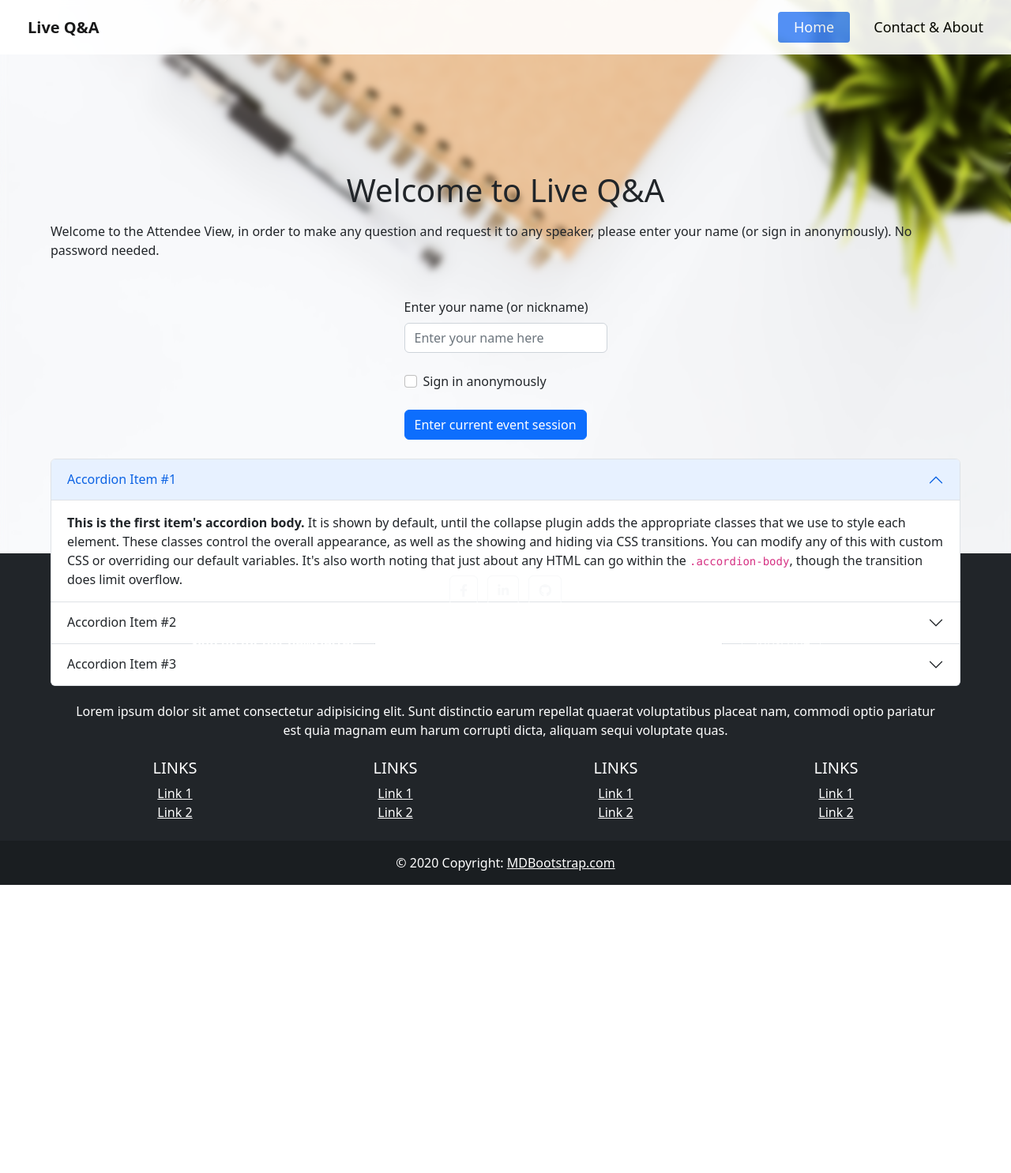
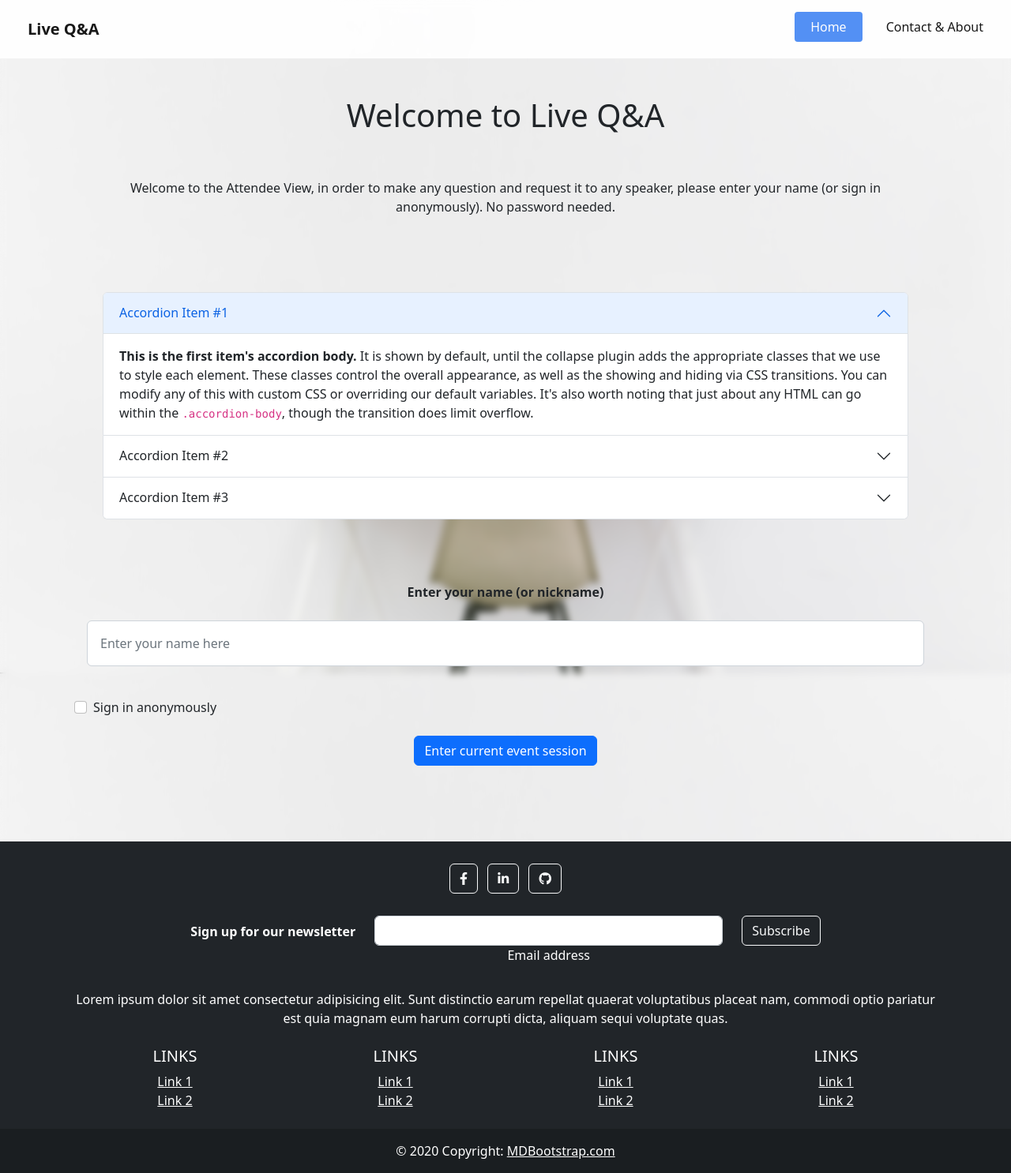
Before and after one commit to baokhanh1701/QAFrame-main, a PHP site: page /AttendeeLogin/1AttendeeLogIn.html in a window 1280 px wide. Shown: the whole page at 79% size. Before the commit the page ends 1121 px from the top, so only its background shows below. Run offline with PHP 8.4, Linux system fonts and the light colour scheme; some libraries are stand-ins or nearby versions.

Commit message:
i'm tired

```diff
--- a/AttendeeLogin/1AttendeeLogIn.html
+++ b/AttendeeLogin/1AttendeeLogIn.html
@@ -22,34 +22,101 @@
     <div class="header">
         <a href="#default" class="logo">Live Q&A</a>
         <div class="header-right">
-            <a class="active" href="#home">Home</a>
+            <a class="active" href="../index.html">Home</a>
             <a href="#about"> Contact & About</a>
         </div>
     </div>
     <div class="body">
-        <div class="logIn" id="home">
+        <div class="container justify-content-center" id="home">
             <br>
             <br>
-            <h1 class="headerContent">Welcome to Live Q&A</h1>
-            <div class="content">
+            <h1 class="headerContent text-center">Welcome to Live Q&A</h1>
+            <div class="content text-center p-5">
                 Welcome to the Attendee View, in order to make any question and request it to any speaker, please enter
                 your name (or sign in anonymously). No password needed.
             </div>
-            <form>
-                <div class="mb-4">
-                    <label for="name" class="form-label">Enter your name (or nickname)</label>
-                    <input type="text" class="form-control" id="nameInput" aria-describedby="emailHelp"
+            <div class="accordion m-5" id="accordionPanelsStayOpenExample">
+                <div class="accordion-item">
+                    <h2 class="accordion-header" id="panelsStayOpen-headingOne">
+                        <button class="accordion-button" type="button" data-bs-toggle="collapse"
+                            data-bs-target="#panelsStayOpen-collapseOne" aria-expanded="true"
+                            aria-controls="panelsStayOpen-collapseOne">
+                            Accordion Item #1
+                        </button>
+                    </h2>
+                    <div id="panelsStayOpen-collapseOne" class="accordion-collapse collapse show"
+                        aria-labelledby="panelsStayOpen-headingOne">
+                        <div class="accordion-body">
+                            <strong>This is the first item's accordion body.</strong> It is shown by default, until the
+                            collapse plugin adds the appropriate classes that we use to style each element. These
+                            classes control the overall appearance, as well as the showing and hiding via CSS
+                            transitions. You can modify any of this with custom CSS or overriding our default variables.
+                            It's also worth noting that just about any HTML can go within the
+                            <code>.accordion-body</code>, though the transition does limit overflow.
+                        </div>
+                    </div>
+                </div>
+                <div class="accordion-item">
+                    <h2 class="accordion-header" id="panelsStayOpen-headingTwo">
+                        <button class="accordion-button collapsed" type="button" data-bs-toggle="collapse"
+                            data-bs-target="#panelsStayOpen-collapseTwo" aria-expanded="false"
+                            aria-controls="panelsStayOpen-collapseTwo">
+                            Accordion Item #2
+                        </button>
+                    </h2>
+                    <div id="panelsStayOpen-collapseTwo" class="accordion-collapse collapse"
+                        aria-labelledby="panelsStayOpen-headingTwo">
+                        <div class="accordion-body">
+                            <strong>This is the second item's accordion body.</strong> It is hidden by default, until
+                            the collapse plugin adds the appropriate classes that we use to style each element. These
+                            classes control the overall appearance, as well as the showing and hiding via CSS
+                            transitions. You can modify any of this with custom CSS or overriding our default variables.
+                            It's also worth noting that just about any HTML can go within the
+                            <code>.accordion-body</code>, though the transition does limit overflow.
+                        </div>
+                    </div>
+                </div>
+                <div class="accordion-item">
+                    <h2 class="accordion-header" id="panelsStayOpen-headingThree">
+                        <button class="accordion-button collapsed" type="button" data-bs-toggle="collapse"
+                            data-bs-target="#panelsStayOpen-collapseThree" aria-expanded="false"
+                            aria-controls="panelsStayOpen-collapseThree">
+                            Accordion Item #3
+                        </button>
+                    </h2>
+                    <div id="panelsStayOpen-collapseThree" class="accordion-collapse collapse"
+                        aria-labelledby="panelsStayOpen-headingThree">
+                        <div class="accordion-body">
+                            <strong>This is the third item's accordion body.</strong> It is hidden by default, until the
+                            collapse plugin adds the appropriate classes that we use to style each element. These
+                            classes control the overall appearance, as well as the showing and hiding via CSS
+                            transitions. You can modify any of this with custom CSS or overriding our default variables.
+                            It's also worth noting that just about any HTML can go within the
+                            <code>.accordion-body</code>, though the transition does limit overflow.
+                        </div>
+                    </div>
+                </div>
+            </div>
+            <form class="container justify-content-center">
+                <div class="mb-4 p-3 text-center justify-content-center align-items-center">
+                    <label for="name" class="form-label p-3"><strong>Enter your name (or nickname)</strong></label>
+                    <input type="text" class="form-control p-3" id="nameInput" aria-describedby="emailHelp"
                         placeholder="Enter your name here">
                 </div>
-                <div class="mb-4 form-check">
+                <div class="mb-4 form-check container">
                     <input type="checkbox" class="form-check-input" id="exampleCheck1">
                     <label class="form-check-label" for="exampleCheck1"> Sign in anonymously </label>
                 </div>
-                <button type="submit" class="btn btn-primary">Enter current event session</button>
+                <div class="text-center justify-content-center align-items-center">
+                    <a type="button" href="./AttendeeQuestion/1AttendeeQuestion.html" class="btn btn-primary justify-content-center">Enter current event
+                        session</a>
+                </div>
+
             </form>
             <!-- -------------------- -->
             <br>
-            <div class="accordion" id="accordionExample">
+
+            <!-- <div class="accordion" id="accordionExample">
                 <div class="accordion-item">
                     <h2 class="accordion-header" id="headingOne">
                         <button class="accordion-button" type="button" data-bs-toggle="collapse"
@@ -107,15 +174,13 @@
                         </div>
                     </div>
                 </div>
-            </div>
+            </div> -->
         </div>
     </div>
     <!-- Footer -->
     <br>
     <br>
     <br>
-</body>
-
     <footer class="bg-dark text-center text-white" id="about">
         <!-- Grid container -->
         <div class="container p-4">
@@ -130,7 +195,8 @@
                         class="fab fa-linkedin-in"></i></a>
 
                 <!-- Github -->
-            <a class="btn btn-outline-light btn-floating m-1" href="#!" role="button"><i class="fab fa-github"></i></a>
+                <a class="btn btn-outline-light btn-floating m-1" href="#!" role="button"><i
+                        class="fab fa-github"></i></a>
             </section>
             <!-- Section: Social media -->
 
@@ -258,4 +324,8 @@
         </div>
         <!-- Copyright -->
     </footer>
+
+</body>
+
+
 </html>
--- a/AttendeeLogin/1AttendeeLogin.css
+++ b/AttendeeLogin/1AttendeeLogin.css
@@ -1,6 +1,6 @@
 body {
     margin: 0;
-    background-image: url("./img/pexels-tirachard-kumtanom-733852.jpg");
+    background-image: url("./img/pexels-pixabay-509922.jpg");
     background-repeat: no-repeat;
     background-attachment: fixed;
     background-size: cover;
@@ -24,9 +24,7 @@ body {
     text-align: center;
     padding: 7px 20px 7px 20px;
     text-decoration: none;
-    font-size: 18px;
-    line-height: 25px;
-    border-radius: 4px
+    border-radius: 4px;
 }
 
 /* Style the logo link (notice that we set the same value of line-height and font-size to prevent the header to increase when the font gets bigger */
@@ -64,157 +62,3 @@ body {
         float: none;
     }
 }
-
-.body {
-    width: 100vw;
-    height: 70vh;
-    background-size: 100%;
-    display: flex;
-    justify-content: center;
-    align-items: center;
-}
-
-.body .logIn {
-    width: 90vw;
-    height: 60vh;
-    display: flex;
-    flex-direction: column;
-    justify-content: flex-start;
-    align-items: center;
-}
-
-.body .logIn .headerContent {
-    font-size: 2.5rem;
-    margin: 1.5em 0 1rem 0;
-}
-
-.body .logIn .content {
-    display: flex;
-    margin: 0 0 3rem 0;
-    align-self: center;
-}
-
-.body .logIn .form {
-    display: flex;
-    flex-direction: column;
-    justify-content: center;
-    align-items: center;
-}
-
-.body .logIn .form .inp {
-    display: flex;
-    justify-content: flex-start;
-    align-items: center;
-    position: relative;
-    margin-bottom: 1rem;
-}
-
-.body .logIn .form .inp>input {
-    padding-left: 2rem;
-    /* margin-left:1rem; */
-    width: 15rem;
-    height: 3rem;
-    border: none;
-    border-radius: 6px;
-    box-shadow: 5px 5px 5px rgb(179, 179, 179);
-}
-
-.body .logIn .form .inp>input:focus {
-    outline: none;
-}
-
-.body .logIn .form .inp>i {
-    color: rgb(102, 102, 102);
-    position: absolute;
-    margin-left: 1rem;
-}
-
-.body .logIn .form .inp>button {
-    position: absolute;
-    right: 1rem;
-    border: none;
-    background-color: transparent;
-}
-
-.body .logIn .form .inp>button:hover {
-    cursor: pointer;
-    color: rgb(66, 133, 244);
-}
-
-.body .logIn .form .anonymous>input {
-    transform: scale(2);
-}
-
-.body .logIn .form>button {
-    width: 17rem;
-    height: 2rem;
-    border: none;
-    background-color: rgb(66, 133, 244);
-    color: white;
-    border-radius: 6px;
-    box-shadow: 5px 5px 5px rgb(179, 179, 179);
-}
-
-.body .logIn .form>button:hover {
-    color: black;
-    cursor: pointer;
-}
-
-/* }
-.footer{
-    height: 25vh;
-    width:100vw;
-    background-color:wheat;
-    display:flex;
-    flex-direction: column;
-    justify-content: flex-start;
-    align-items: flex-end;
-}
-.footer .box{
-    padding: 1rem 5rem;
-    font-size: 1.5em;
-}
-.footer .form{
-    padding :0 0 1rem;
-}
-.footer .form #inp {
-    border-top-style: hidden;
-    border-right-style: hidden;
-    border-left-style: hidden;
-    border-bottom-style: groove;
-    background-color: transparent;
-}
-.footer .form #inp:focus{
-    outline: none;
-}
-.footer .form #btn{
-    border-top-style: hidden;
-    border-right-style: hidden;
-    border-left-style: hidden;
-    border-bottom-style:groove;
-    background-color: transparent;
-}
-.footer .form #btn:hover{
-    cursor: pointer;
-    color:white;
-}
-.footer .box .icon>a{
-    color:rgb(179,179,179);
-    text-decoration: none;
-}
-.footer .box .icon .fa-envelope:hover {
-    color:black;
-    cursor: pointer;
-}
-.footer .box .icon .fa-facebook-f:hover{
-    color:black;
-    cursor:pointer;
-}
-.footer .box .icon .fa-linkedin-in:hover{
-    color:black;
-    cursor:pointer;
-}
-.footer .box .icon .fa-discord:hover{
-    color:black;
-    cursor: pointer;
-} */
```
Also changed, not shown: index.css (+64 -7 lines), index.html (+48 -42 lines), AttendeeLogin/img/pexels-pixabay-509922.jpg (added), assets/img/306537625_555839073015387_2277694341506113401_n.jpg (added), assets/img/profile/JCRQC.png (added). Lines whose indentation alone changed are shown as unchanged.
